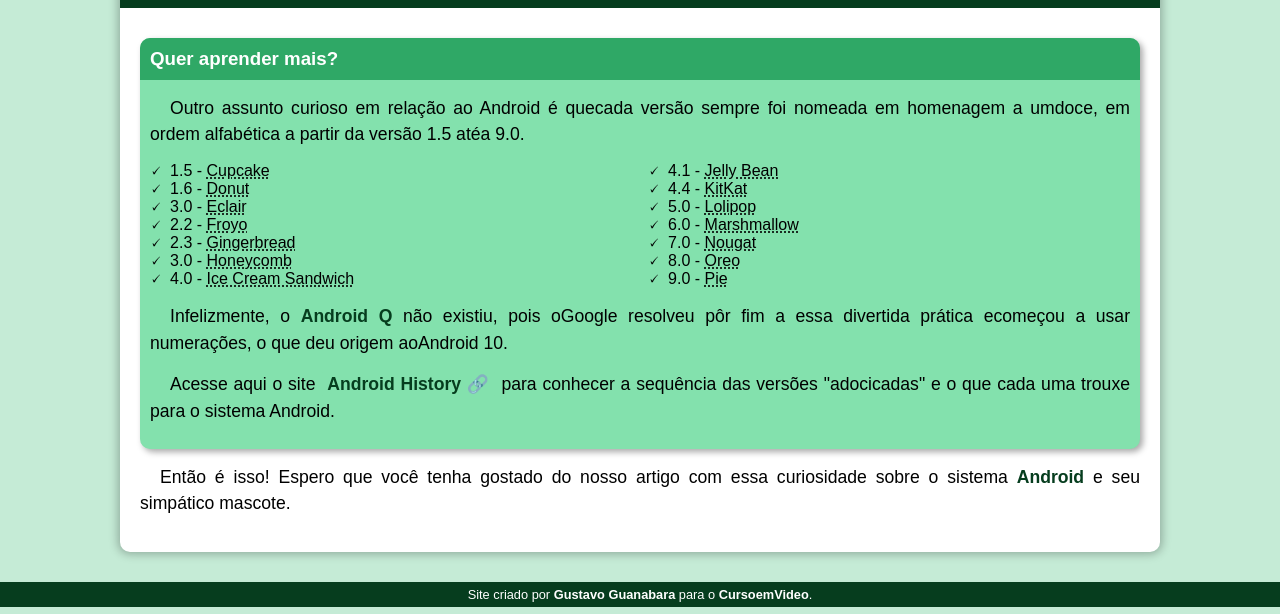
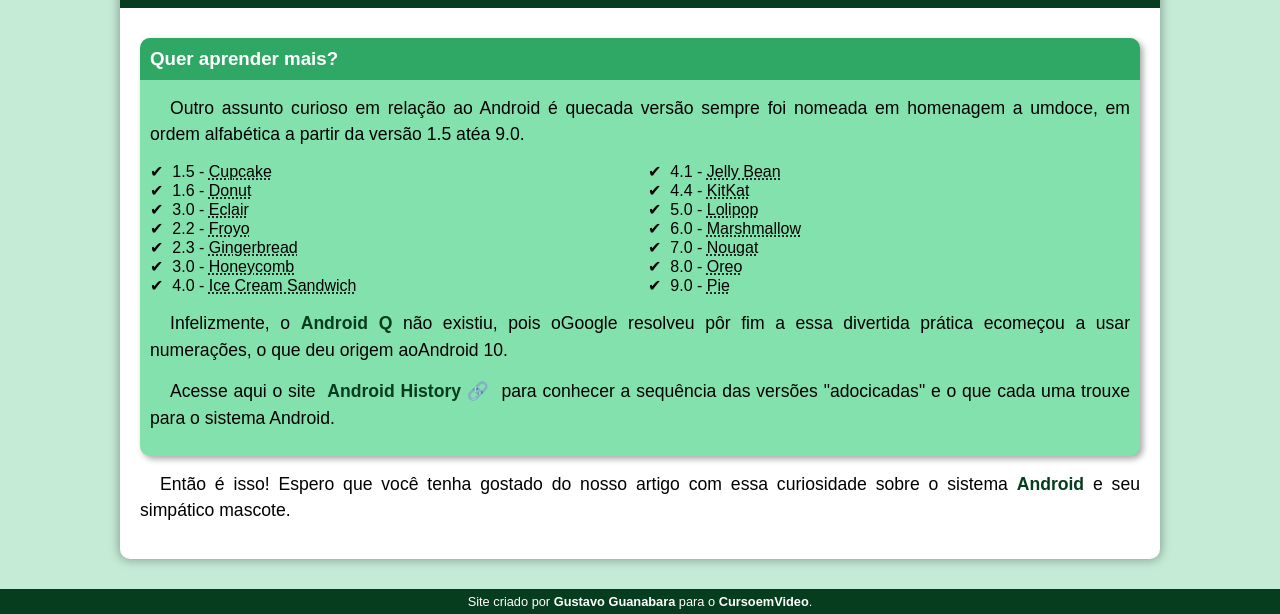
Before and after one commit to beatrizmsampaio/projeto-android, a plain HTML site: page index.html in a window 1280 px wide. Shown: the part 2419-3033 px from the top of the page. Drawn offline with Linux system fonts and the light colour scheme.

Commit message:
alteracao no check

```diff
--- a/estilo/style.css
+++ b/estilo/style.css
@@ -176,7 +176,7 @@ aside > h3 {
 }
 
 aside > ul {
-    list-style-type: "\1F5F8\00A0";
+    list-style-type: "\2714\00A0";
     columns: 2;
     list-style-position: inside;
 }
```
